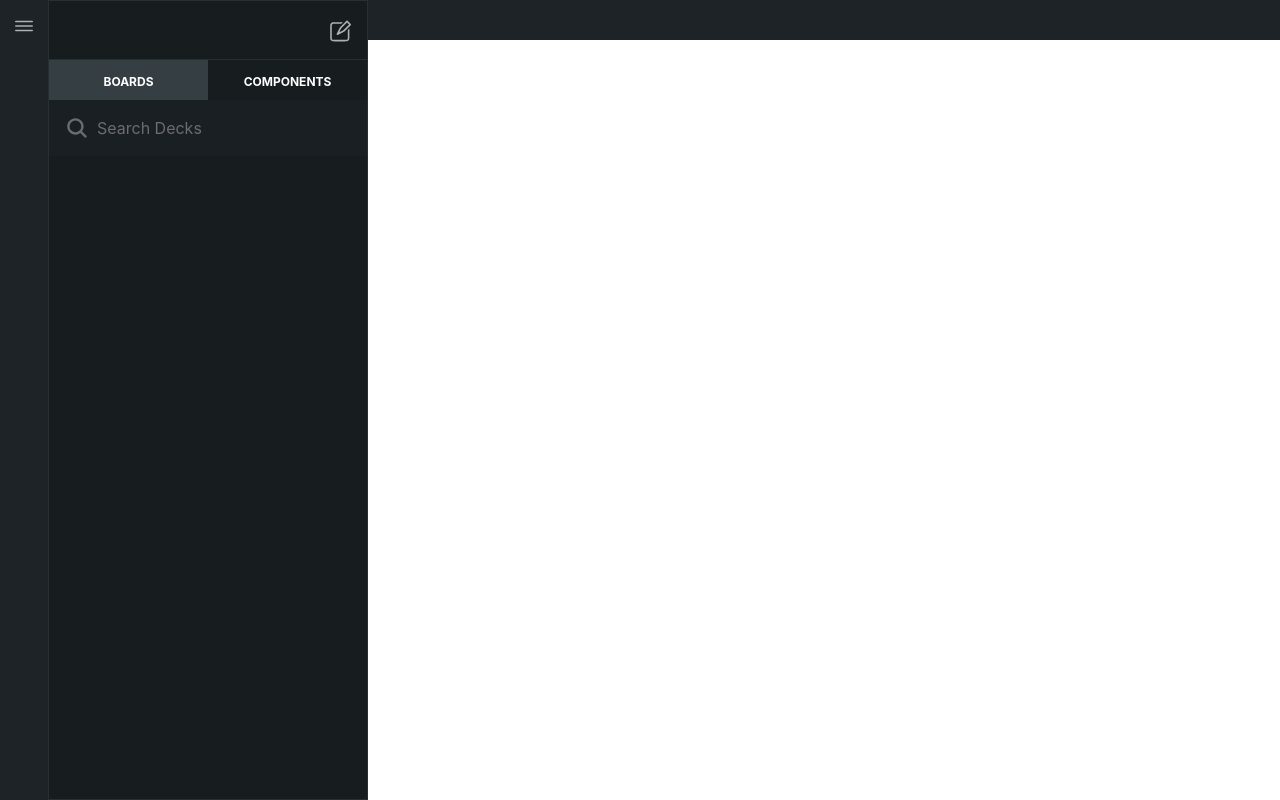
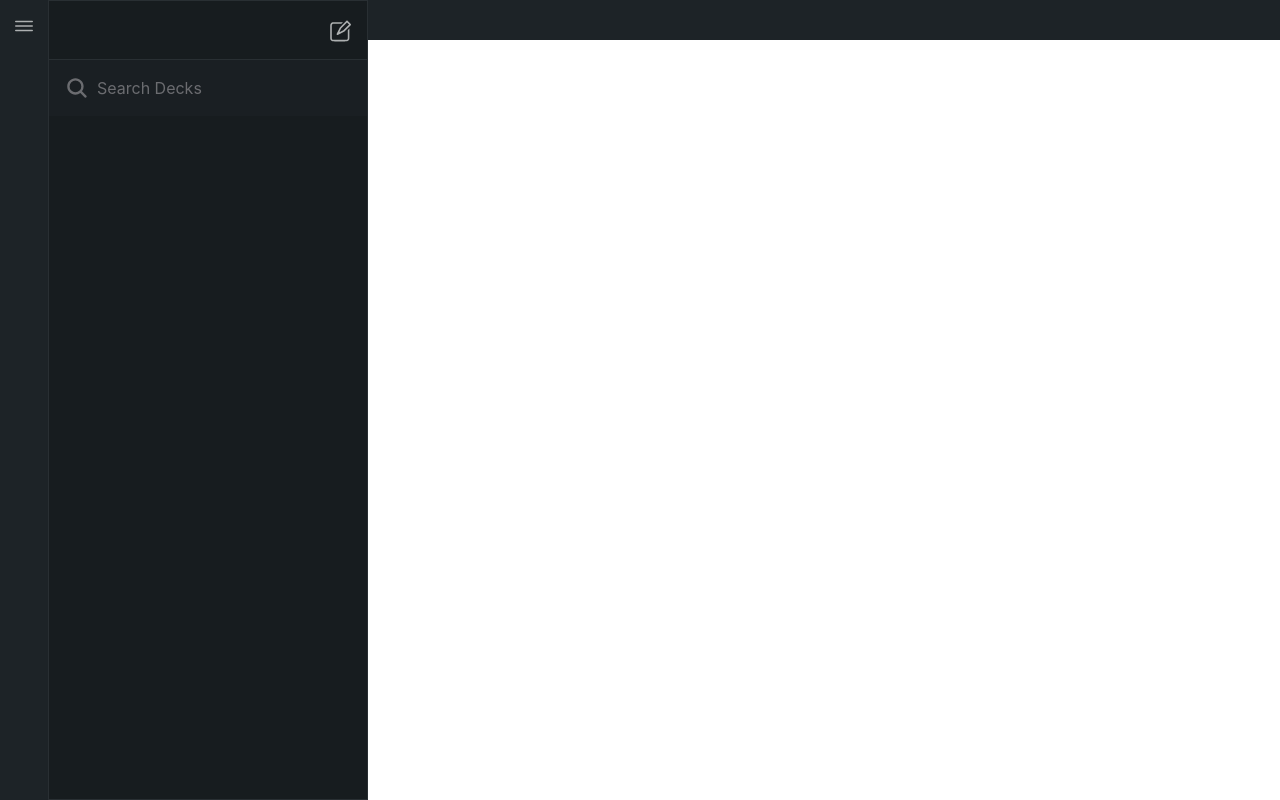
Before and after one commit to joao-miguel8/SuperNotes, a React (Vite) app: page /flashcards in a window 1280 px wide. Built offline with nearby package versions, Linux system fonts and the light colour scheme.

Commit message:
- Remove boards and component tabs and remove currentPreviewTab state

```diff
--- a/src/pages/FlashCardsPage.tsx
+++ b/src/pages/FlashCardsPage.tsx
@@ -3,7 +3,6 @@ import { IoSearch } from "react-icons/io5";
 import { Icon } from "@chakra-ui/react";
 import { Tooltip } from "@chakra-ui/react";
 import { useState } from "react";
-import classNames from "classnames";
 import type { DeckType } from "../types/DeckType";
 import Header from "../layouts/Header";
 import AddNewBoard from "../components/AddNewDeck";
@@ -15,7 +14,6 @@ function FlashCardsPage() {
 	const [currentDeckIndex, setCurrentDeckIndex] = useState(-1);
 	const [isSideNavClosed, setIsSideNavClosed] = useState(false);
 	const [showAddNewDeckModal, setShowAddNewDeckModal] = useState(false);
-	const [currentPreviewTab, setCurrentPreviewTab] = useState<"Boards" | "Components">("Boards");
 
 	const querySearchDeckList = decks.filter(deck => deck.name.includes(searchQuery));
 
@@ -43,22 +41,6 @@ function FlashCardsPage() {
 									</button>
 								</Tooltip>
 							</div>
-							{/* Tab Switch Btns container*/}
-							<div className="flex justify-center items-center">
-								{/* Tab Title 1 */}
-								<button onClick={() => setCurrentPreviewTab("Boards")} className={classNames("p-2 flex-1", currentPreviewTab === "Boards" ? "bg-[#353E42]" : "bg-[#171c1f]")}>
-									<span className="uppercase text-12 font-bold text-white">Boards</span>
-								</button>
-								{/* Tab Title 2 */}
-								<button
-									onClick={() => {
-										setSearchQuery("");
-										setCurrentPreviewTab("Components");
-									}}
-									className={classNames("p-2 flex-1", currentPreviewTab === "Components" ? "bg-[#353E42]" : "bg-[#171c1f]")}>
-									<span className="uppercase text-12 font-bold text-white">Components</span>
-								</button>
-							</div>
 							{/* Search bar container */}
 							<div className="flex items-center bg-[#1A1F23]">
 								<Icon as={IoSearch} boxSize={6} className="ml-4" color={"#6B6C70"} />
@@ -66,7 +48,6 @@ function FlashCardsPage() {
 							</div>
 						</div>
 						{/* decks list */}
-						{currentPreviewTab === "Boards" && (
 						<ul className="mt-4 mx-4 flex flex-col gap-2">
 							{querySearchDeckList.map((deck, i) => {
 								return (
@@ -76,7 +57,6 @@ function FlashCardsPage() {
 								);
 							})}
 						</ul>
-						)}
 					</div>
 				</section>
 				{/* left-side main content container */}
```
Lines whose indentation alone changed are shown as unchanged.
